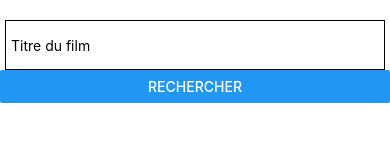
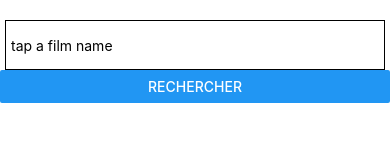
Before and after one commit to Ryadh020/myMovies, a React Native app: screen / in a window 390 px wide. Shown: the top 160 px of the page. Built offline with nearby package versions, Linux system fonts and the light colour scheme.

Commit message:
serch for movies with text input

```diff
--- a/components/search.js
+++ b/components/search.js
@@ -12,19 +12,28 @@ class Search extends React.Component {
   constructor(props) {
     super(props)
     this.state = {films:[]}
+    this.searchText = "";
   }
 
   searchForMoviesData() {
-    getMoviesData("baby").then((data) => {
+    if(this.searchText.length >0) {
+      getMoviesData(this.searchText).then((data) => {
           this.setState({films:data.results})
           console.log(data);
-    })
+      })
+    }
+
   }
+
+  changeSearchText(text) {
+    this.searchText= text
+  }
+
 
   render() {
     return (
       <View style={styles.main_container}>
-        <TextInput style={styles.textinput} placeholder='Titre du film'/>
+        <TextInput onChangeText={(text)=> { this.changeSearchText(text)}} style={styles.textinput} placeholder='tap a film name'/>
         <Button title='Rechercher' onPress={() => this.searchForMoviesData()}/>
         <FlatList
             data={this.state.films}
```
